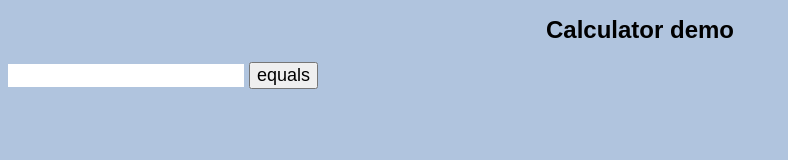
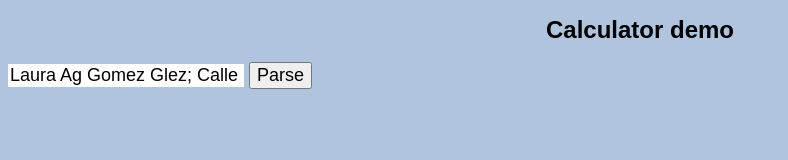
Before and after one commit to LawyGG/MailParser, a plain HTML site: page index.html in a window 1280 px wide. Shown: the whole page, without its empty margins (0-788 px from the left). Drawn offline with nearby package versions, Linux system fonts and the light colour scheme.

```diff
--- a/index.html
+++ b/index.html
@@ -12,7 +12,7 @@
       <script src="parser.js"></script>
       <script src="main.js"></script>
       <p>
-        <input type="text" value=" " /> <button>equals</button>
+        <input type="text" value="Laura Ag Gomez Glez; Calle Romeria Del Mar" /> <button>Parse</button>
         <span></span> <!-- Output goes here! -->
       </p>
     </div>
```
Also changed, not shown: 1 other file.
